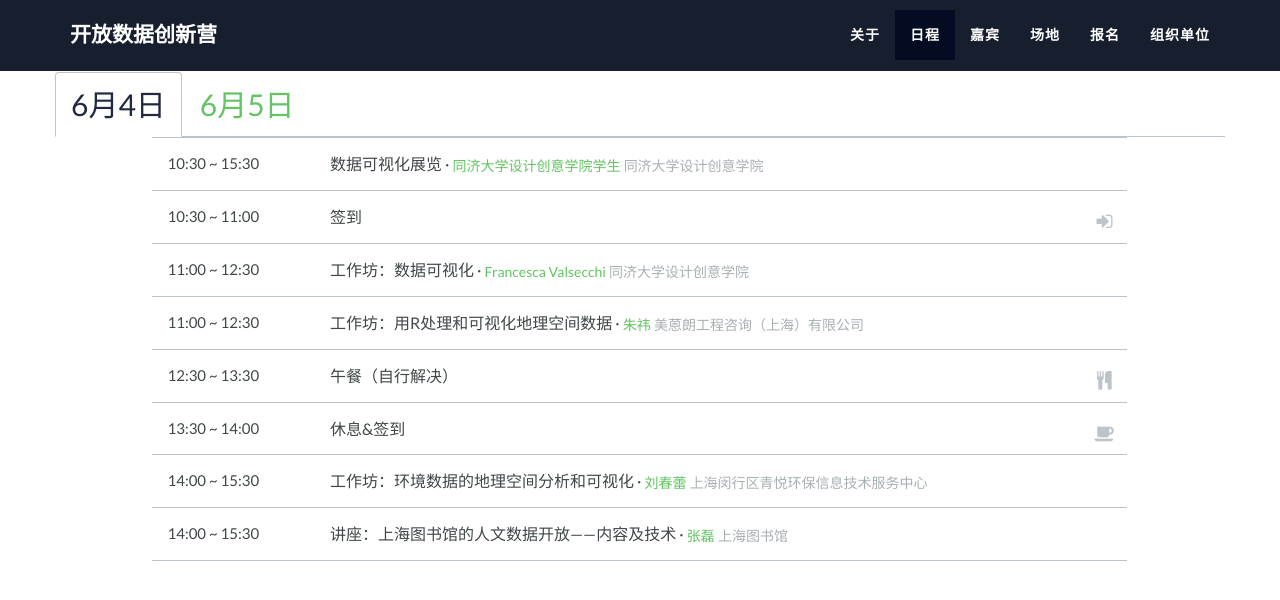
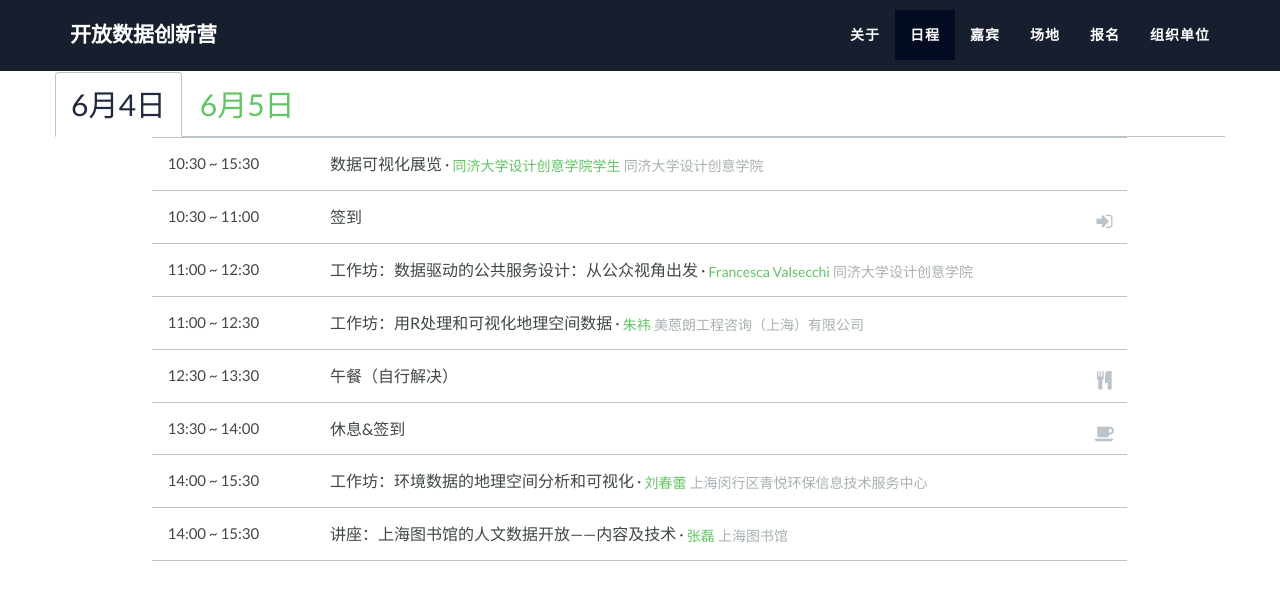
Before and after one commit to opendatacamp/opendatacamp.github.io, a Jekyll site: the page built from index.html, in a window 1280 px wide and 900 px high, scrolled down 1493 px, cut to the strip 0-747 px from the top of the window. Shown: the top 600 px of the strip. Built offline with Jekyll 4.4.1, drawn with Linux system fonts in a browser that asks for light colours; nearby versions of some CDN libraries.

Commit message:
update agenda

```diff
--- a/_data/talks.yml
+++ b/_data/talks.yml
@@ -9,7 +9,7 @@
     start: "10:30"
     end: "11:00"
     type: opening
-  - title: "工作坊：数据可视化"
+  - title: "工作坊：数据驱动的公共服务设计：从公众视角出发"
     start: "11:00"
     end: "12:30"
     speaker: desis
```
